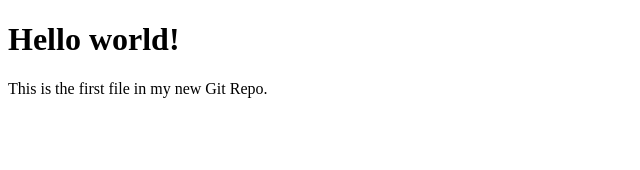
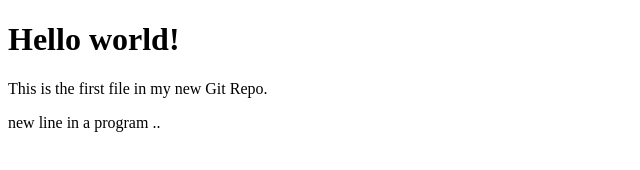
Before and after one commit to NikamRahul1/hello-world, a plain HTML site: page index.html in a window 1280 px wide. Shown: the whole page, without its empty margins (0-640 px from the left). Drawn offline with Linux system fonts and the light colour scheme.

Commit message:
Updated index.html with a line

```diff
--- a/index.html
+++ b/index.html
@@ -9,6 +9,7 @@
 
     <h1>Hello world!</h1>
     <p>This is the first file in my new Git Repo.</p>
+    <p>new line in a program ..</p>
 
 </body>
 </html>
```
